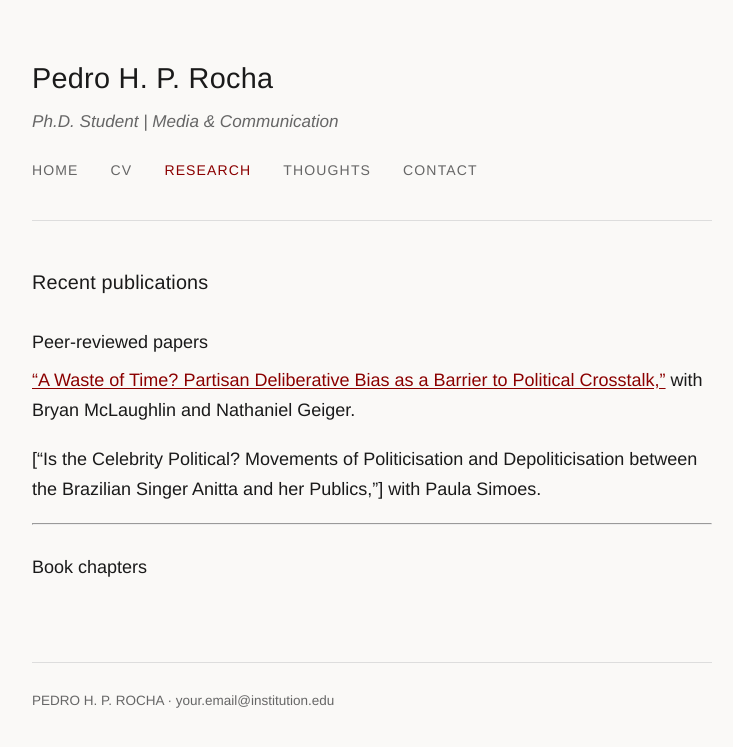
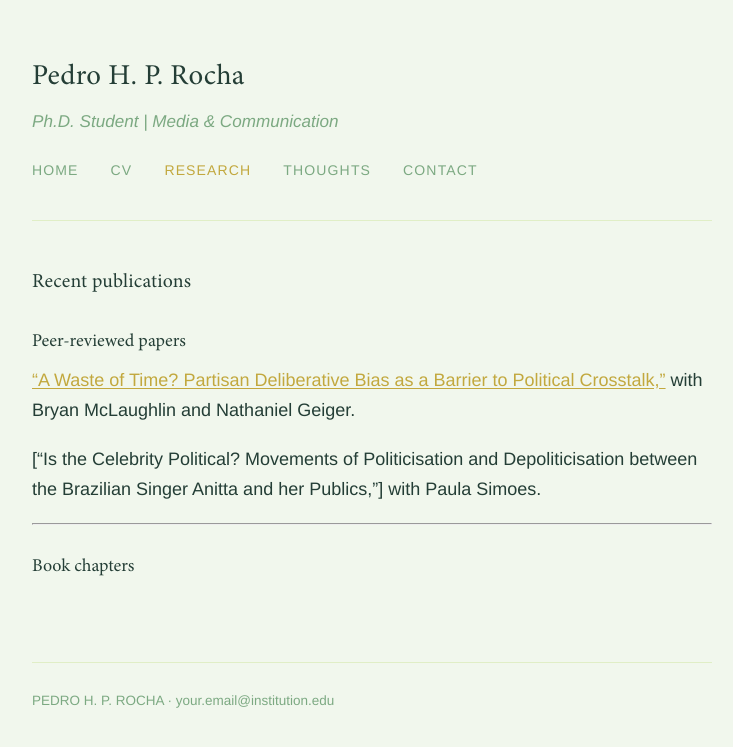
Before and after one commit to pedrohprocha/pedrohprocha.github.io, a Jekyll site: the page built from pages/research.md, in a window 1280 px wide. Shown: the top 747 px of the page, without its empty margins (268-1001 px from the left). Built offline with Jekyll 4.4.1, drawn with Linux system fonts in a browser that asks for light colours.

Commit message:
update fonts

```diff
--- a/assets/css/main.css
+++ b/assets/css/main.css
@@ -1,13 +1,42 @@
+@font-face {
+    font-family: "Minion Pro";
+    src: url("/assets/fonts/MinionPro-Regular.otf") format("opentype");
+    font-weight: 400;
+    font-style: normal;
+}
+
+@font-face {
+    font-family: "Minion Pro";
+    src: url("/assets/fonts/MinionPro-It.otf") format("opentype");
+    font-weight: 400;
+    font-style: italic;
+}
+
+@font-face {
+    font-family: "Minion Pro";
+    src: url("/assets/fonts/MinionPro-Bold.otf") format("opentype");
+    font-weight: 700;
+    font-style: normal;
+}
+
+@font-face {
+    font-family: "Minion Pro";
+    src: url("/assets/fonts/MinionPro-BoldIt.otf") format("opentype");
+    font-weight: 700;
+    font-style: italic;
+}
+
 /* ── Variables ───────────────────────────────────────────── */
 :root {
-    --text: #1a1a1a;
-    --muted: #666;
-    --accent: #8b0000;
-    --border: #ddd;
-    --bg: #faf9f7;
+    --text: #243e36;
+    --muted: #7ca982;
+    --accent: #c2a83e;
+    --border: #e0eec6;
+    --bg: #f1f7ed;
     --max-width: 680px;
-    --font-body: Helvetica, Arial, sans-serif;
-    --font-mono: Helvetica, Arial, sans-serif;
+    --font-body: "Helvetica Neue", Helvetica, Arial, sans-serif;
+    --font-mono: "Helvetica Neue", Helvetica, Arial, sans-serif;
+    --font-heading: "Minion Pro", Georgia, serif;
 }
 
 /* ── Reset & Base ────────────────────────────────────────── */
@@ -87,6 +116,7 @@ main {
 }
 
 h2 {
+    font-family: var(--font-heading);
     font-size: 1.1rem;
     font-weight: 500;
     margin: 2rem 0 0.8rem;
@@ -94,6 +124,7 @@ h2 {
 }
 
 h3 {
+    font-family: var(--font-heading);
     font-size: 1rem;
     font-weight: 500;
     margin: 1.5rem 0 0.4rem;
@@ -210,3 +241,7 @@ a:hover {
         margin-right: 1rem;
     }
 }
+
+.site-header h1 {
+    font-family: var(--font-heading);
+}
```
Also changed, not shown: assets/fonts/MinionPro-Bold.otf (added), assets/fonts/MinionPro-BoldCn.otf (added), assets/fonts/MinionPro-BoldCnIt.otf (added), assets/fonts/MinionPro-BoldIt.otf (added), assets/fonts/MinionPro-It.otf (added), assets/fonts/MinionPro-Medium.otf (added), assets/fonts/MinionPro-MediumIt.otf (added), assets/fonts/MinionPro-Regular.otf (added), assets/fonts/MinionPro-Semibold.otf (added), assets/fonts/MinionPro-SemiboldIt.otf (added), 3 other files.
